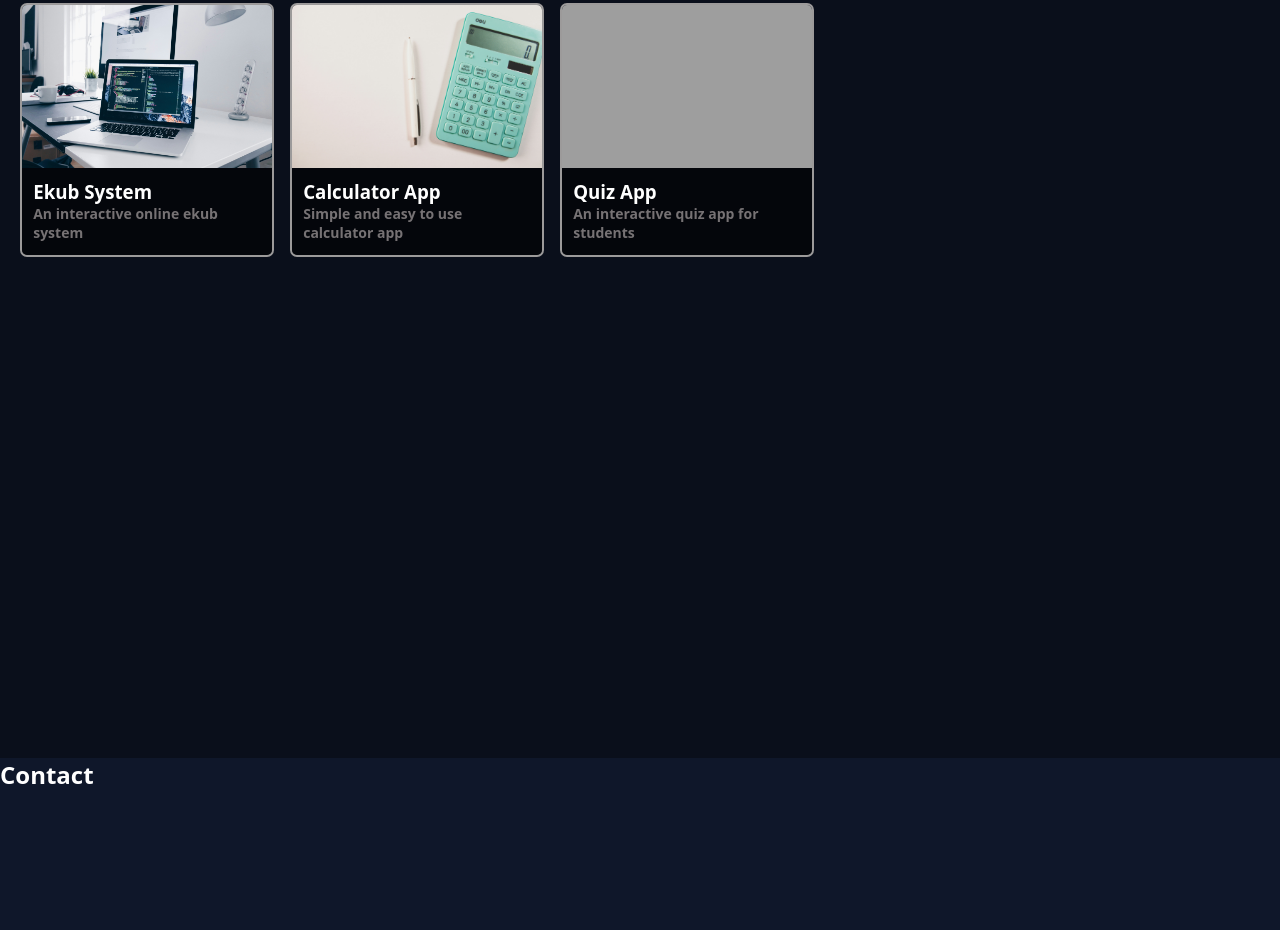
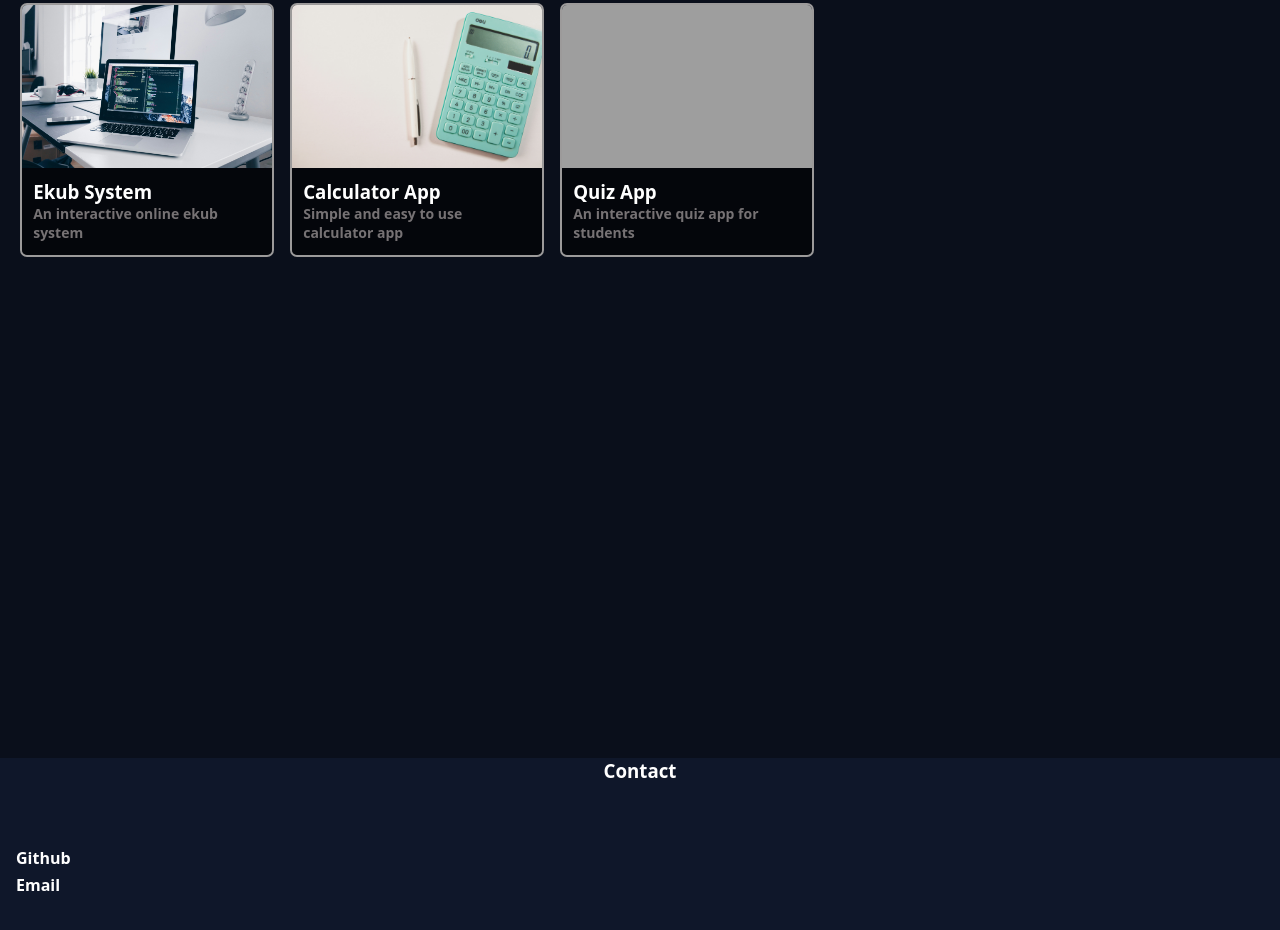
Before and after one commit to mubarkmohammed/Portfolio, a plain HTML site: page index.html in a window 1280 px wide. Shown: the part 1632-2562 px from the top of the page. Before the commit the page ends 2423 px from the top, so only its background shows below. Drawn offline with Linux system fonts and the light colour scheme; grey boxes are pictures that could not be loaded.

Commit message:
created and modified a contact section

```diff
--- a/index.html
+++ b/index.html
@@ -38,7 +38,7 @@
         <h2>I'm <span>Mubarek Mohammed</span>  </h2>
         <div class="btns">
             <button><a href="#contact">Contact</a></button>
-        <button><a href="#project">Project</a></button>
+        <button><a href="#project">Projects</a></button>
         </div>
 
 </section>
@@ -94,7 +94,12 @@
 
 </section>
 <section id="contact" class="contact-section">
-    <h1>Contact</h1>
+    <h3>Contact</h3>
+    <div class="links">
+        <a href="">Github</a>
+    <a href="">Email</a>
+    </div>
+
 </section>
 
  </body>
--- a/style.css
+++ b/style.css
@@ -192,3 +192,30 @@ ul li a:hover{
 .project:hover{
     border-color: teal;
 }
+.contact-section{
+    min-height: 40vh;
+
+}
+.contact-section h3{
+    text-align: center;
+    margin-bottom: 3rem;
+}
+.contact-section .links{
+    padding: 1rem;
+    display: flex;
+    gap: .3rem;
+    flex-wrap: wrap;
+    flex-direction: column;
+
+
+}
+
+.links a{
+    color: white;
+    text-decoration: none;
+    font-weight: 550;
+
+}
+.links a:hover{
+    color: rgb(0, 85, 159);
+}
```
